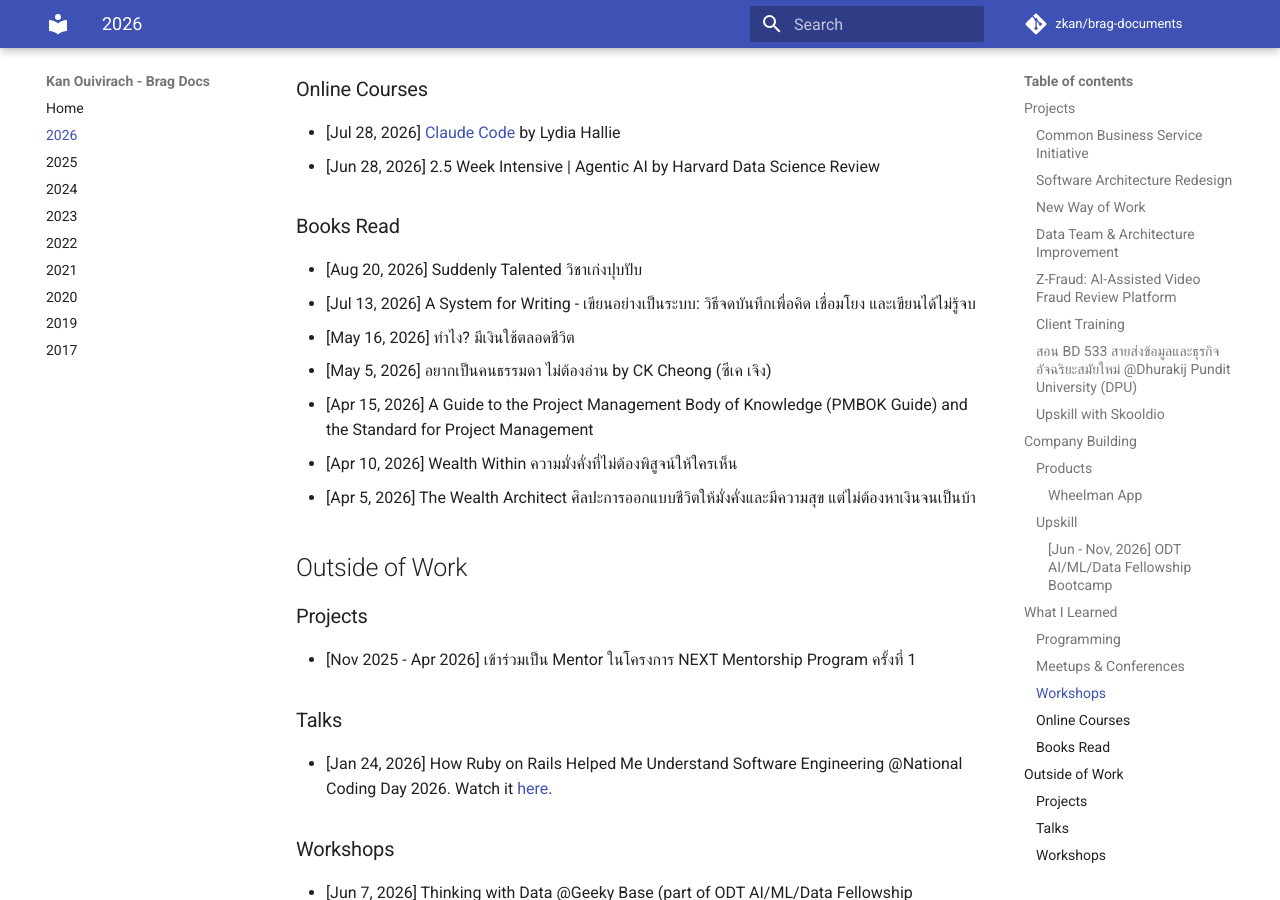
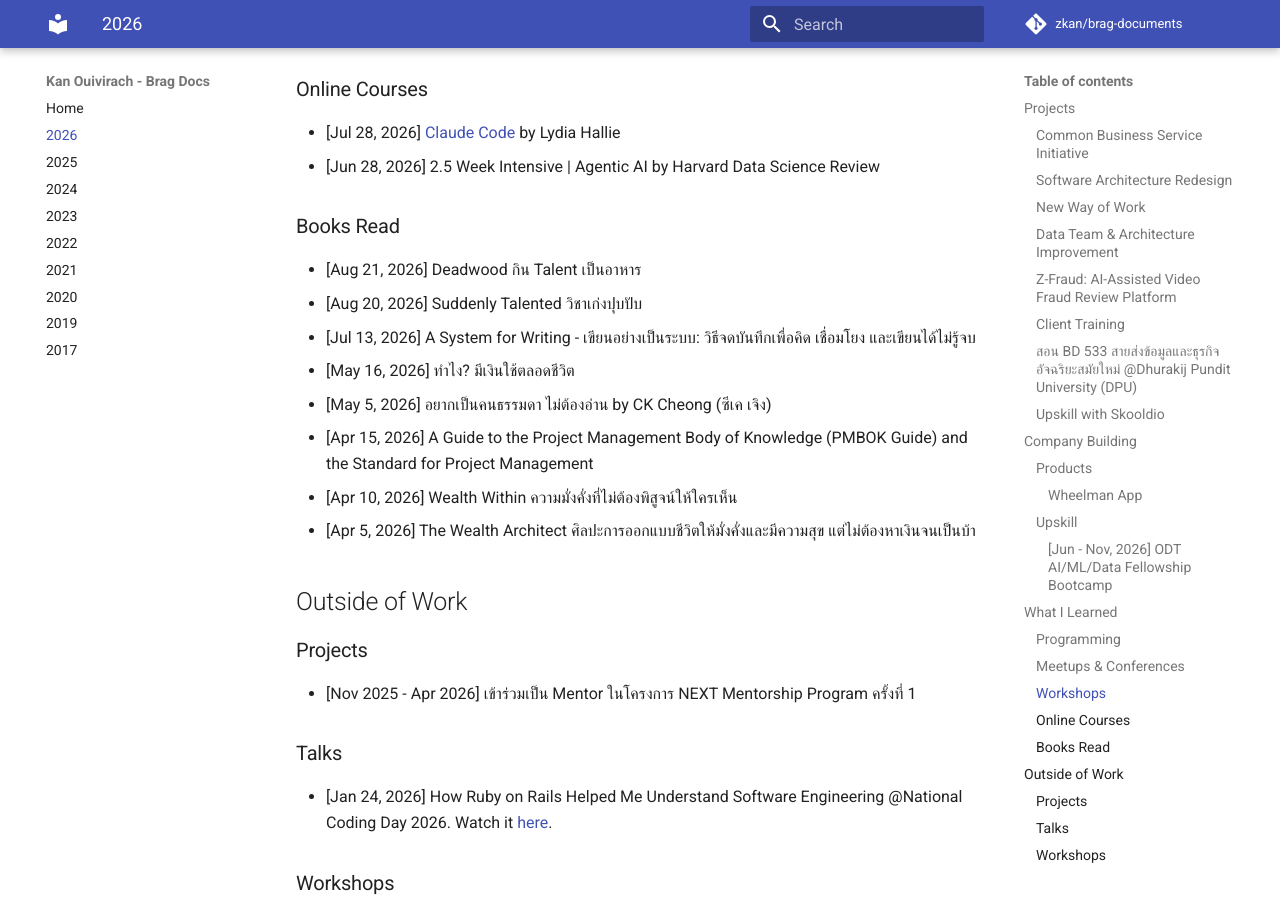
Before and after one commit to zkan/brag-documents, an MkDocs documentation site: the page built from docs/2026.md, in a window 1280 px wide and 900 px high, scrolled down 3192 px. Built offline with MkDocs 1.6.1 and Material for MkDocs 9.7.7, drawn with Linux system fonts in a browser that asks for light colours; comment, search, counter and statistics services are not loaded.

Commit message:
Add deadwood book

```diff
--- a/docs/2026.md
+++ b/docs/2026.md
@@ -121,6 +121,7 @@
 
 ### Books Read
 
+* [Aug 21, 2026] Deadwood กิน Talent เป็นอาหาร
 * [Aug 20, 2026] Suddenly Talented วิชาเก่งปุบปับ
 * [Jul 13, 2026] A System for Writing - เขียนอย่างเป็นระบบ: วิธีจดบันทึกเพื่อคิด เชื่อมโยง และเขียนได้ไม่รู้จบ
 * [May 16, 2026] ทำไง? มีเงินใช้ตลอดชีวิต
```
